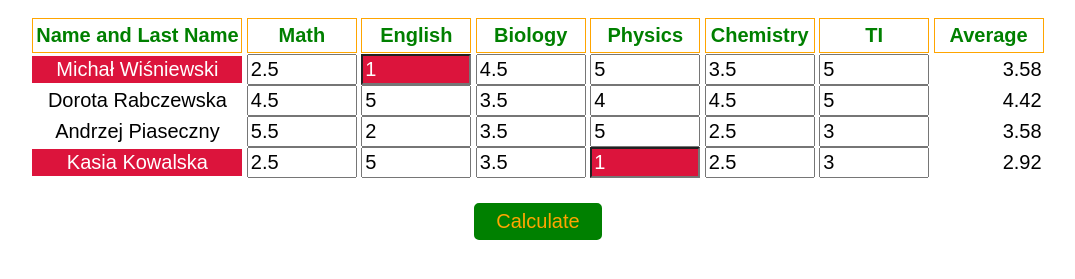
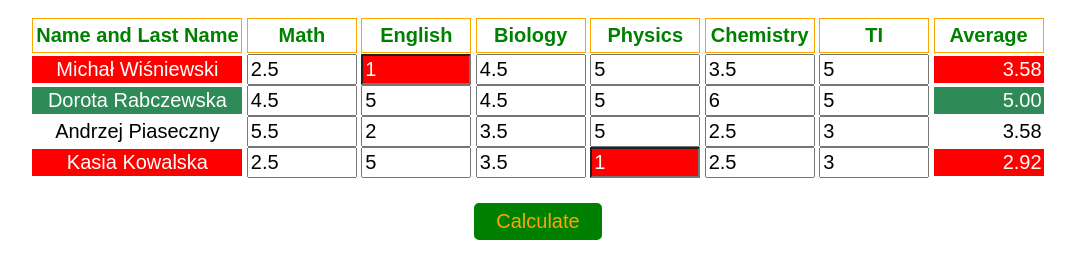
Before and after one commit to karolamach/mark-sheet, a plain HTML site: page index.html in a window 1280 px wide. Both pictures are taken after a click on the button "Calculate". Shown: the part 71-350 px from the top of the page, without its empty margins (102-1177 px from the left). Drawn offline with nearby package versions, Linux system fonts and the light colour scheme.

Commit message:
js changes

```diff
--- a/css/style.css
+++ b/css/style.css
@@ -84,7 +84,7 @@ button:hover {
 /* background style */
 
 .red {
-    background-color: crimson;
+    background-color: red ;
     color: white;
 }
 
--- a/index.html
+++ b/index.html
@@ -37,9 +37,9 @@
                         <span class="student">Dorota Rabczewska</span>
                         <input type="number" class="math" value="4.5">
                         <input type="number" class="english" value="5">
-                        <input type="number" class="biology" value="3.5">
-                        <input type="number" class="physics" value="4">
-                        <input type="number" class="chemistry" value="4.5">
+                        <input type="number" class="biology" value="4.5">
+                        <input type="number" class="physics" value="5">
+                        <input type="number" class="chemistry" value="6">
                         <input type="number" class="ti" value="5">
 
                         <span class="average">0</span>
--- a/js/main.js
+++ b/js/main.js
@@ -40,6 +40,7 @@ function calculateAverage() {
                 // jeśli tak, zaznacz na czerwono ucznia i okienko z oceną nadając klasę 'red'
                 studentCollection[0].classList.add("red");
                 studentCollection[i].classList.add("red");
+                studentCollection[7].classList.add("red");
 
             }
 
```
